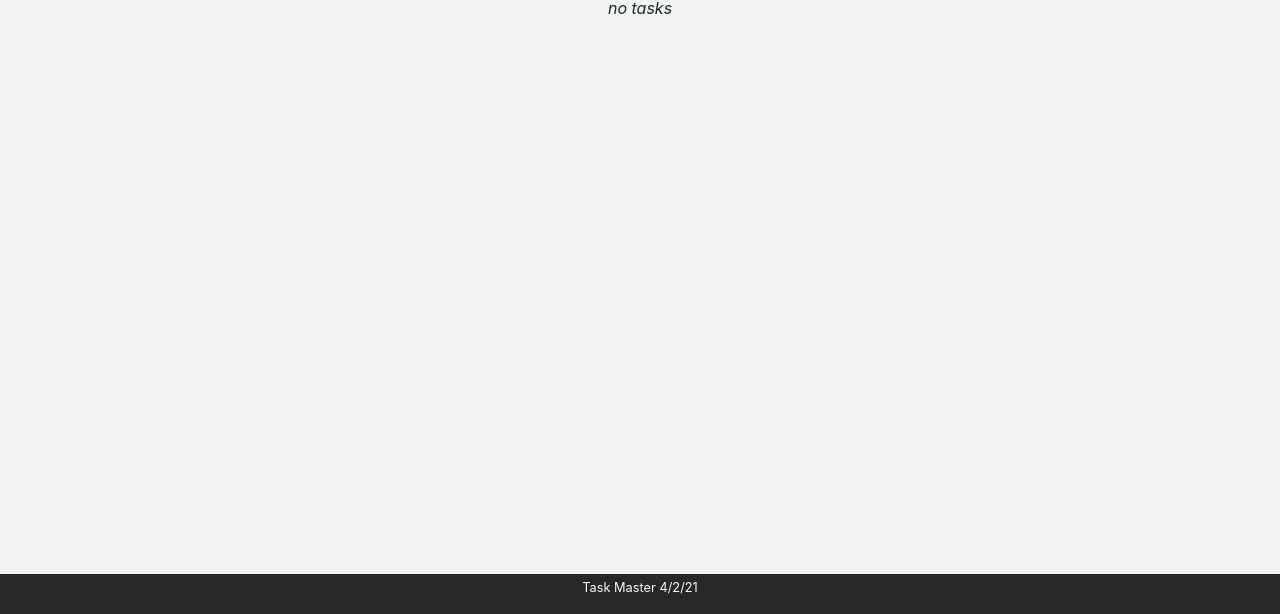
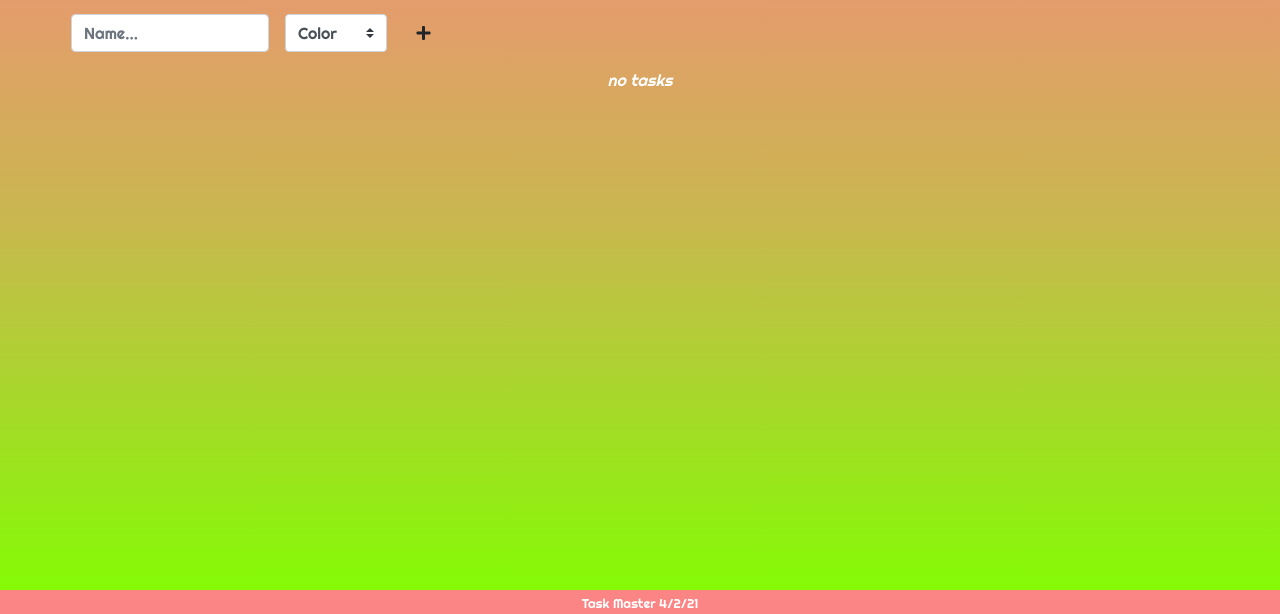
Before and after one commit to davidparker83686/task_master, a website with bundled scripts: page index.html in a window 1280 px wide. Shown: the part 186-800 px from the top of the page. Built offline with nearby package versions, Linux system fonts and the light colour scheme; files whose address does not match are found by name.

Commit message:
were done bby!!

```diff
--- a/app/Controllers/TasksController.js
+++ b/app/Controllers/TasksController.js
@@ -8,7 +8,7 @@ function _draw() {
   let tasks = ProxyState.tasks;
   let template = ''
   if (tasks.length == 0) {
-    template += '<div class="col text-center"><p><em>no tasks</em><p></div>'
+    template += '<div class="col text-center text-white"><p><em>no tasks</em><p></div>'
   }
   tasks.forEach(p => template += p.Template)
   document.getElementById("tasks").innerHTML = template
--- a/app/Models/List.js
+++ b/app/Models/List.js
@@ -35,7 +35,7 @@ export default class List {
 
                 <p>${this.name}
 
-                <span><i class="fas fa-times ml-2 text-danger" data-toggle="modal" data-target="#view-cart-two" title='delete'></i></span></p>
+                <span><i class="fas fa-times ml-2 text-danger" data-toggle="modal" data-target="#view-cart-${this.id}" title='delete'></i></span></p>
 
 
                 </div>
@@ -43,7 +43,7 @@ export default class List {
 
 
 
-            <div class="modal fade" id="view-cart-two" tabindex="-1" role="dialog" aria-labelledby="exampleModalLabel"
+            <div class="modal fade" id="view-cart-${this.id}" tabindex="-1" role="dialog" aria-labelledby="exampleModalLabel"
             aria-hidden="true">
             <div class="modal-dialog" role="document">
                 <div class="modal-content">
--- a/app/Models/Task.js
+++ b/app/Models/Task.js
@@ -14,12 +14,17 @@ export default class Task {
             <div class="card p-0 col-3 mx-5 mb-5">
                 <div class="card-header ${this.color}">
 
-             <button title="Delete" type="button" class="btn btn-outline-white shadow-none text-white"data-toggle="modal" data-target="#view-cart"><b>x</b></button>
+
+                <div class="card-title p-0 m-0" style="text-align-last: end">
+                <button title="Delete" type="button" class="btn btn-outline-white shadow-none text-white"data-toggle="modal"  data-target="#view-cart${this.id}"><b>x</b></button>
+                    </div>
 
 
 
 
-                     <div class="modal fade" id="view-cart" tabindex="-1" role="dialog" aria-labelledby="exampleModalLabel"
+
+
+                     <div class="modal fade" id="view-cart${this.id}" tabindex="-1" role="dialog" aria-labelledby="exampleModalLabel"
             aria-hidden="true">
             <div class="modal-dialog" role="document">
                 <div class="modal-content">
@@ -44,15 +49,15 @@ export default class Task {
 
 
 
-                    <h5 class="card-title">${this.name}</h5>
+                    <h5 class="card-title">${this.name.toUpperCase()}</h5>
                     <h5 class="card-title"> ${this.totalCompleted()}/${this.total()}</h5>
                 </div>
                 <div class="card-body">
 
                     <p class="card-text">${this.Lists}</p>
 
-                    <div>
-                                        <form class="d-flex p-2" onsubmit="app.listsController.addList('${this.id}')" required min="3" max="15">
+                    <div justify-content-end>
+                    <form class="d-flex p-2" onsubmit="app.listsController.addList('${this.id}')" required min="3" max="15">
                         <input type="text" name="name" class="form-control" placeholder="Add Task.."
                             aria-describedby="helpId" required minlength="3" maxlength="15">
                         <button type="submit" class="btn btn-success ml-5" title='add task'><i
--- a/assets/scss/main.scss
+++ b/assets/scss/main.scss
@@ -40,3 +40,9 @@ main {
   background-color: rgb(255, 174, 67);
   color:rgb(0, 255, 242)
 }
+
+.beach{
+  background-image: url(./beach.png) !important;
+  background-size: cover;
+  background-position: center
+}
--- a/index.html
+++ b/index.html
@@ -11,20 +11,25 @@
     <link rel="stylesheet" href="https://cdnjs.cloudflare.com/ajax/libs/font-awesome/5.15.3/css/all.min.css"
         integrity="sha512-iBBXm8fW90+nuLcSKlbmrPcLa0OT92xO1BIsZ+ywDWZCvqsWgccV3gFoRBv0z+8dLJgyAHIhR35VZc2oM/gI1w=="
         crossorigin="anonymous" />
+    <link rel="preconnect" href="https://fonts.gstatic.com">
+    <link href="https://fonts.googleapis.com/css2?family=Yellowtail&display=swap" rel="stylesheet">
+
+    <link rel="preconnect" href="https://fonts.gstatic.com">
+    <link href="https://fonts.googleapis.com/css2?family=Righteous&display=swap" rel="stylesheet">
     <title>task master</title>
 </head>
 
-<body>
+<body class="beach">
 
-    <header class="container-fluid">
+    <header class="container-fluid body-font ">
         <div class="row">
             <div class="col">
-                <h1 class="text-center mt-5">Task Master</h1>
+                <h1 class="text-center mt-5 title-task-master">Task Master</h1>
             </div>
         </div>
     </header>
 
-    <main class="container-fluid">
+    <main class="container-fluid body-font ">
 
         <div class="row">
 
@@ -41,15 +46,15 @@
                             <label for="color"></label>
                             <select class="custom-select" id="color" aria-label="color select" required>
                                 <option selected value="">Color</option>
-                                <option value="red">Red</option>
-                                <option value="pink">Pink</option>
-                                <option value="green">Green</option>
-                                <option value="orange">Orange</option>
-                                <option value="blue">Blue</option>
+                                <option class="redtext" value="red">Red</option>
+                                <option class="pinktext" value="pink">Pink</option>
+                                <option class="greentext" value="green">Green</option>
+                                <option class="orangetext" value="orange">Orange</option>
+                                <option class="bluetext" value="blue">Blue</option>
                             </select>
                         </div>
                         <div class="ml-3 d-flex align-items-end">
-                            <button type="submit" class="btn btn-success" title='add task'><i
+                            <button type="submit" class="btn buttoncolor" title='add task'><i
                                     class="fas fa-plus"></i></button>
                         </div>
                     </div>
@@ -69,7 +74,9 @@
 
 
 
-
+        <div>
+            <img src="assets.img.logo.png" alt="">
+        </div>
 
 
 
@@ -82,10 +89,10 @@
     </main>
 
 
-    <footer class="container-fluid bg-dark text-light">
+    <footer class="container-fluid footercolor body-font">
         <div class="row text-center">
             <div class="col">
-                <p><small>Task Master 4/2/21</small></p>
+                <p class="m-0"><small>Task Master 4/2/21</small></p>
             </div>
         </div>
     </footer>
```
Also changed, not shown: assets/style/main.css, beach.png (added).
